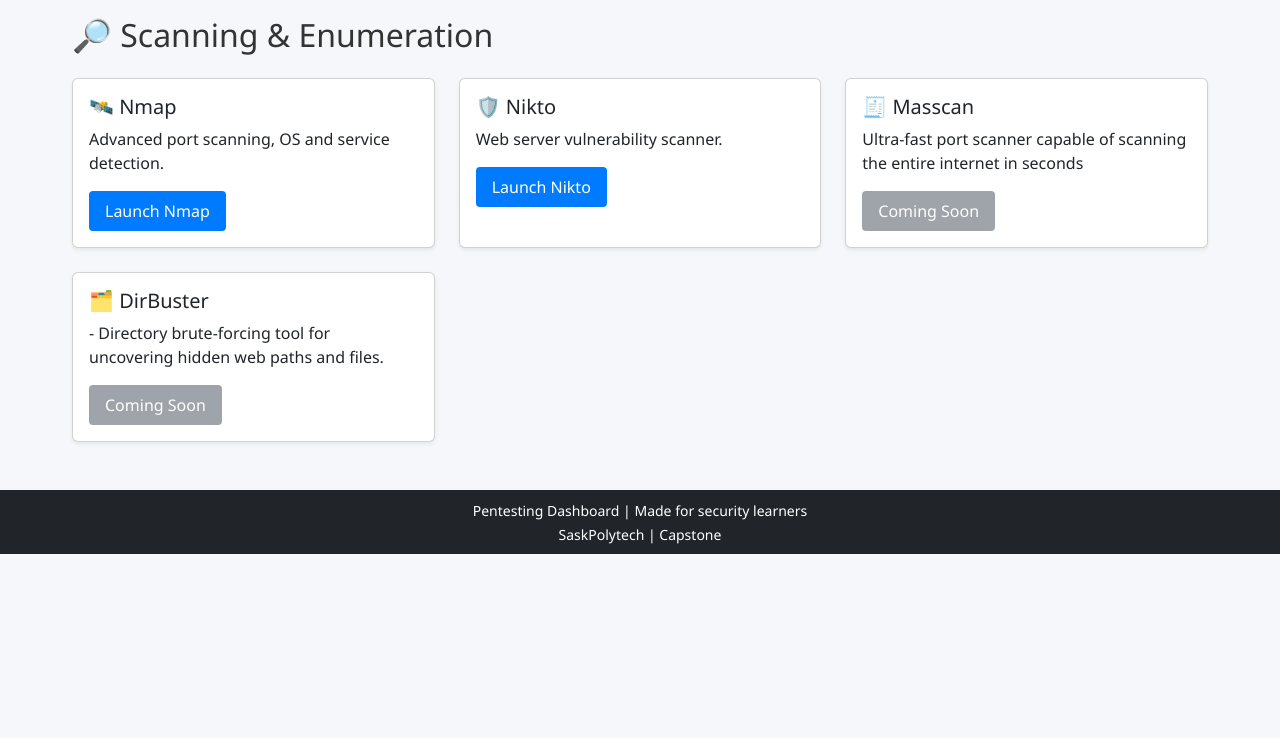
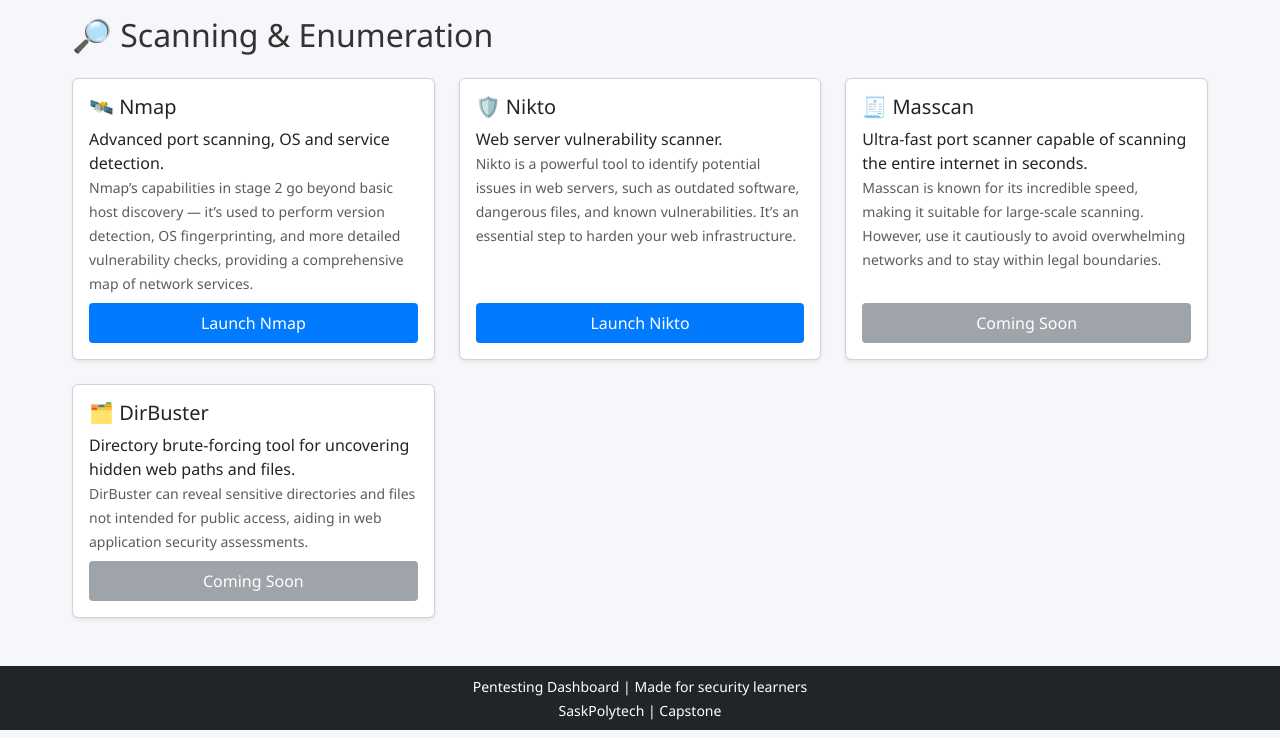
Before and after one commit to abhijeet-2108/Saskpoly_Capstone, a Flask app: page /stage2 in a window 1280 px wide. Shown: the part 104-842 px from the top of the page. Before the commit the page ends 658 px from the top, so only its background shows below. Run offline with Flask 3, Linux system fonts and the light colour scheme.

Commit message:
stage2 visual update

```diff
--- a/templates/index.html
+++ b/templates/index.html
@@ -9,7 +9,7 @@
 </nav>
 
 <div class="container">
-  <h2 class="mb-4 text-center">🛡️ Pentesting Stages</h2>
+  <h2 class="mb-4 text-center">Penetration Testing Tools</h2>
 
   <div class="row row-cols-1 row-cols-md-2 row-cols-lg-3 g-4 justify-content-center">
 
--- a/templates/stage2/index.html
+++ b/templates/stage2/index.html
@@ -8,16 +8,23 @@
     <li class="breadcrumb-item active" aria-current="page">Scanning & Enumeration</li>
   </ol>
 </nav>
+
 <h2 class="mb-4">🔎 Scanning & Enumeration</h2>
+
 <div class="row row-cols-1 row-cols-md-2 row-cols-lg-3 g-4">
 
   <!-- Nmap -->
   <div class="col">
     <div class="card h-100 shadow-sm">
-      <div class="card-body">
+      <div class="card-body d-flex flex-column">
         <h5 class="card-title">🛰️ Nmap</h5>
-        <p class="card-text">Advanced port scanning, OS and service detection.</p>
-        <a href="{{ url_for('main_routes.stage2_nmap') }}" class="btn btn-primary">Launch Nmap</a>
+        <p class="card-text mb-2">
+          Advanced port scanning, OS and service detection.<br>
+          <span class="text-muted small">
+            Nmap’s capabilities in stage 2 go beyond basic host discovery — it’s used to perform version detection, OS fingerprinting, and more detailed vulnerability checks, providing a comprehensive map of network services.
+          </span>
+        </p>
+        <a href="{{ url_for('main_routes.stage2_nmap') }}" class="btn btn-primary mt-auto">Launch Nmap</a>
       </div>
     </div>
   </div>
@@ -25,32 +32,47 @@
   <!-- Nikto -->
   <div class="col">
     <div class="card h-100 shadow-sm">
-      <div class="card-body">
+      <div class="card-body d-flex flex-column">
         <h5 class="card-title">🛡️ Nikto</h5>
-        <p class="card-text">Web server vulnerability scanner.</p>
-        <a href="{{ url_for('main_routes.stage2_nikto') }}" class="btn btn-primary ">Launch Nikto</a>
+        <p class="card-text mb-2">
+          Web server vulnerability scanner.<br>
+          <span class="text-muted small">
+            Nikto is a powerful tool to identify potential issues in web servers, such as outdated software, dangerous files, and known vulnerabilities. It’s an essential step to harden your web infrastructure.
+          </span>
+        </p>
+        <a href="{{ url_for('main_routes.stage2_nikto') }}" class="btn btn-primary mt-auto">Launch Nikto</a>
       </div>
     </div>
   </div>
 
-  <!-- Coming Soon: Enum4Linux -->
+  <!-- Masscan -->
   <div class="col">
     <div class="card h-100 shadow-sm">
-      <div class="card-body">
+      <div class="card-body d-flex flex-column">
         <h5 class="card-title">🧾 Masscan</h5>
-        <p class="card-text">Ultra-fast port scanner capable of scanning the entire internet in seconds</p>
-        <button class="btn btn-secondary" disabled>Coming Soon</button>
+        <p class="card-text mb-2">
+          Ultra-fast port scanner capable of scanning the entire internet in seconds.<br>
+          <span class="text-muted small">
+            Masscan is known for its incredible speed, making it suitable for large-scale scanning. However, use it cautiously to avoid overwhelming networks and to stay within legal boundaries.
+          </span>
+        </p>
+        <button class="btn btn-secondary mt-auto" disabled>Coming Soon</button>
       </div>
     </div>
   </div>
 
-  <!-- Coming Soon: Gobuster -->
+  <!-- DirBuster -->
   <div class="col">
     <div class="card h-100 shadow-sm">
-      <div class="card-body">
+      <div class="card-body d-flex flex-column">
         <h5 class="card-title">🗂️ DirBuster</h5>
-        <p class="card-text">- Directory brute-forcing tool for uncovering hidden web paths and files.</p>
-        <button class="btn btn-secondary" disabled>Coming Soon</button>
+        <p class="card-text mb-2">
+          Directory brute-forcing tool for uncovering hidden web paths and files.<br>
+          <span class="text-muted small">
+            DirBuster can reveal sensitive directories and files not intended for public access, aiding in web application security assessments.
+          </span>
+        </p>
+        <button class="btn btn-secondary mt-auto" disabled>Coming Soon</button>
       </div>
     </div>
   </div>
```
Also changed, not shown: templates/stage2/nikto.html (+16 -1 lines), templates/stage2/nmap.html (+16 -1 lines).
